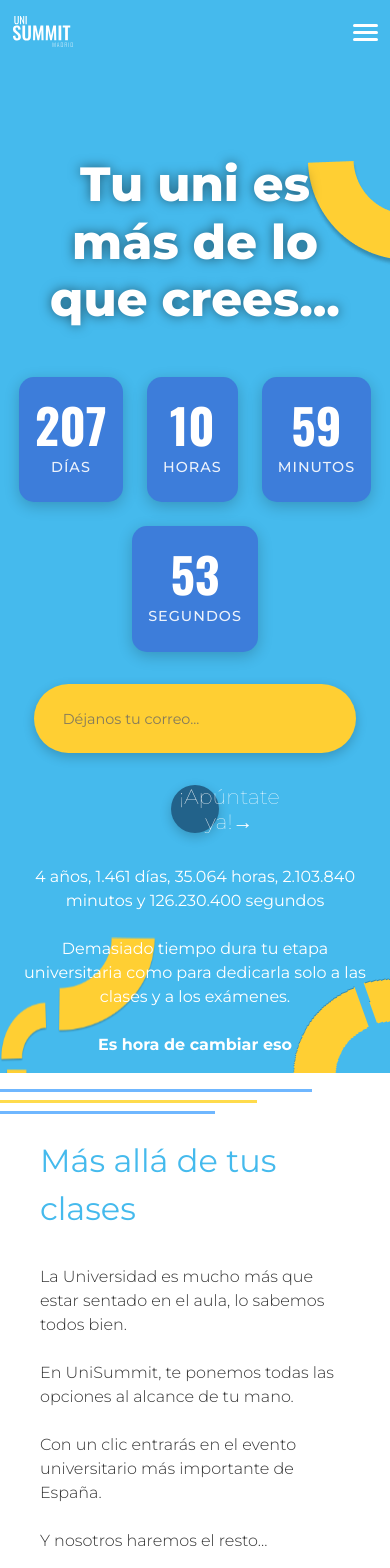
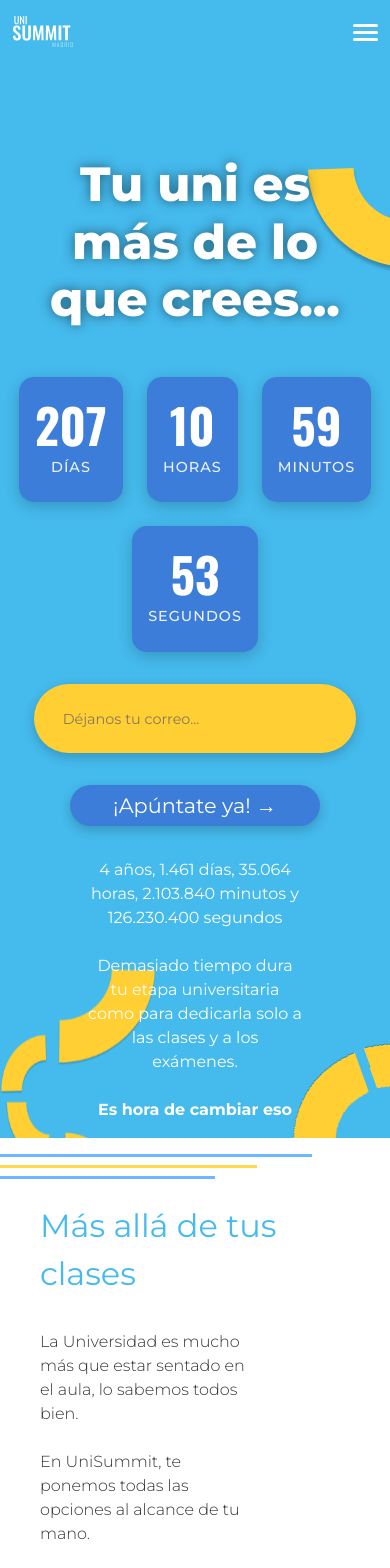
Before and after one commit to openuc3massociation/univ_summit, a React (Vite) app: page / in a window 390 px wide. Shown: the top 1568 px of the page. Built offline with nearby package versions, Linux system fonts and the light colour scheme.

Commit message:
Añadidos margenes en Hero y About

```diff
--- a/src/components/Hero.tsx
+++ b/src/components/Hero.tsx
@@ -122,7 +122,7 @@
           <input type="email" placeholder="Déjanos tu correo..." className="email-input" />
         </div>
         <button className="email-button">
-            <span>¡Apúntate ya!→</span>
+            <span>¡Apúntate ya! →</span>
         </button>
         <p>4 años, 1.461 días, 35.064 horas, 2.103.840 minutos y 126.230.400 segundos</p>
         <br />
--- a/src/styles/components/About.css
+++ b/src/styles/components/About.css
@@ -63,6 +63,10 @@
   flex: 1;
   font-weight: 300;
   padding: 1rem;
+}
+
+.about-text p {
+  margin-right: 30%;
 }
 
 .about-text h2 {
--- a/src/styles/components/Hero.css
+++ b/src/styles/components/Hero.css
@@ -111,6 +111,11 @@
   z-index: 1;
 }
 
+.content p {
+  margin-left: 20%;
+  margin-right: 20%;
+}
+
 .cta {
   font-weight: bold;
 }
@@ -146,18 +151,19 @@
 
 .email-button {
   display: flex;
+  width: 250px;
   align-items: center;
-  background-color: #22628A;
+  justify-content: center;
+  background-color: #3D7DDA;
   border-radius: 50px;
   padding: 8px;
   margin: 2rem 0;
-  max-width: 400px;
   margin-left: auto;
   margin-right: auto;
   box-shadow: 0 4px 12px rgba(0, 0, 0, 0.2);
   color: #ffffff;
   font-size: 1.2rem;
-  font-weight: lighter;
+  font-weight: light;
   transition: all 0.3s ease;
   font-family: 'Montserrat', sans-serif;
 }
@@ -236,14 +242,6 @@
       width: 80%;
     }
 
-    .email-button {
-      width: 50px;
-      height: 50px;
-      min-width: 50px;
-      min-height: 50px;
-      flex-shrink: 0;
-    }
-
     .email-button span {
       font-size: 1.4rem;
     }
@@ -271,14 +269,6 @@
       font-size: 0.9rem;
     }
 
-    .email-button {
-      width: 48px;
-      height: 48px;
-      min-width: 48px;
-      min-height: 48px;
-      flex-shrink: 0;
-    }
-
     .email-button span {
       font-size: 1.3rem;
     }
@@ -295,14 +285,6 @@
       font-size: 0.85rem;
     }
 
-    .email-button {
-      width: 45px;
-      height: 45px;
-      min-width: 45px;
-      min-height: 45px;
-      flex-shrink: 0;
-    }
-
     .email-button span {
       font-size: 1.2rem;
     }
--- a/src/styles/components/Stats.css
+++ b/src/styles/components/Stats.css
@@ -296,7 +296,7 @@
   padding: 2rem 1.5rem;
   display: flex;
   flex-direction: column;
-  justify-content: center;
+  justify-content: top;
   position: relative;
   align-items: center;
   text-align: center;
@@ -310,7 +310,7 @@
   font-weight: bold;
   margin: 0 0 1.5rem 0;
   letter-spacing: 2px;
-  z-index: 10;
+  z-index: 10000;
   position: relative;
 }
 
@@ -322,7 +322,7 @@
   margin-bottom: 1rem;
   font-weight: 300;
   max-width: 90%;
-  z-index: 10;
+  z-index: 10000;
   position: relative;
 }
 
```
